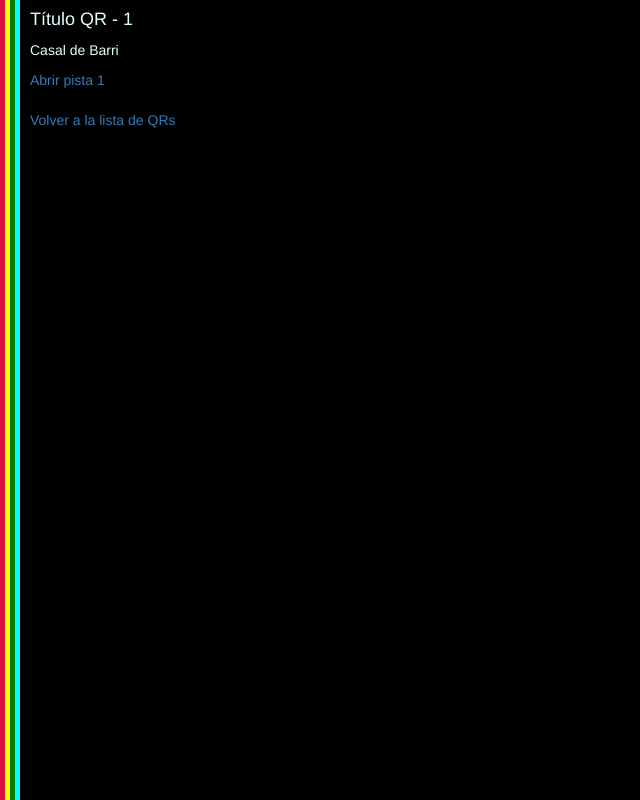
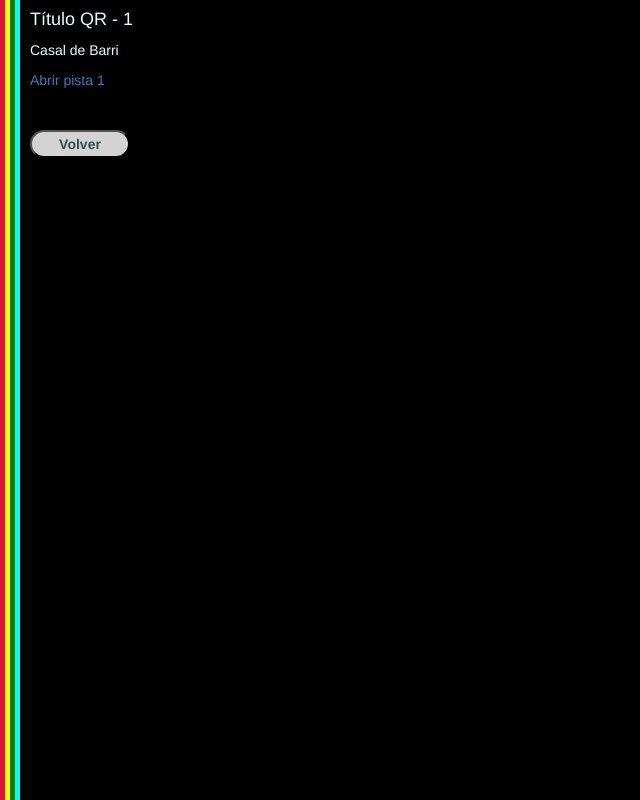
Before and after one commit to fran-r/gimkana_festa_major, a Django app: page /gimkana/qr/1 in a window 1280 px wide. Shown: the whole page, without its empty margins (0-640 px from the left). Run offline with Django 3.2, Linux system fonts and the light colour scheme; a user stored in the database is signed in; data comes from the database, SQL or seed files in the repository; some libraries are stand-ins or nearby versions.

Commit message:
QR detail and Button style

```diff
--- a/gimkana/static/css/styles.css
+++ b/gimkana/static/css/styles.css
@@ -96,3 +96,7 @@ figcaption {
 .list-item a {
     color: inherit;
 }
+
+.Description {
+    text-align: justify;
+}
--- a/gimkana/static/css/tags.css
+++ b/gimkana/static/css/tags.css
@@ -1,3 +1,16 @@
+.Button {
+    margin-top: 20px;
+    width: 100px;
+    height: 28px;
+    border-radius: 20px;
+
+    color: black;
+    background: lightgrey;
+    font-weight: bold;
+}
+
+}
+
 .TagsContainer {
     display: flex;
     flex-direction: column;
--- a/gimkana/templates/gimkana/qr_detail.html
+++ b/gimkana/templates/gimkana/qr_detail.html
@@ -17,12 +17,10 @@
     {% endif %}
 
     {% if qr.is_scanned %}
-        <p><strong>Descripción:</strong>
-        <br>
-        {{ qr.description }}
-        Lorem ipsum dolor sit amet, consectetur adipiscing elit, sed do eiusmod tempor incididunt ut labore et dolore magna aliqua. Ut enim ad minim veniam, quis nostrud exercitation ullamco laboris nisi ut aliquip ex ea commodo consequat. Duis aute irure dolor in reprehenderit in voluptate velit esse cillum dolore eu fugiat nulla pariatur. Excepteur sint occaecat cupidatat non proident, sunt in culpa qui officia deserunt mollit anim id est laborum.
-        </p>
-        <br>
+        <div class="Description">
+            {{ qr.description }}
+            Lorem ipsum dolor sit amet, consectetur adipiscing elit, sed do eiusmod tempor incididunt ut labore et dolore magna aliqua. Ut enim ad minim veniam, quis nostrud exercitation ullamco laboris nisi ut aliquip ex ea commodo consequat. Duis aute irure dolor in reprehenderit in voluptate velit esse cillum dolore eu fugiat nulla pariatur. Excepteur sint occaecat cupidatat non proident, sunt in culpa qui officia deserunt mollit anim id est laborum.
+        </div>
     {% else %}
         {% if qr.hints > 1 %}
             <p><a href={{ qr.map_url }}>Ver mapa</a></p>
@@ -36,8 +34,8 @@
         {% endif %}
     {% endif %}
 
-    <div>
-        <a href="{% url 'qrs' %}">Volver a la lista de QRs</a>
-    </div>
+    <form action="{% url 'qrs' %}">
+        <input class="Button" type="submit" value="Volver"/>
+    </form>
 
 {% endblock %}
```
